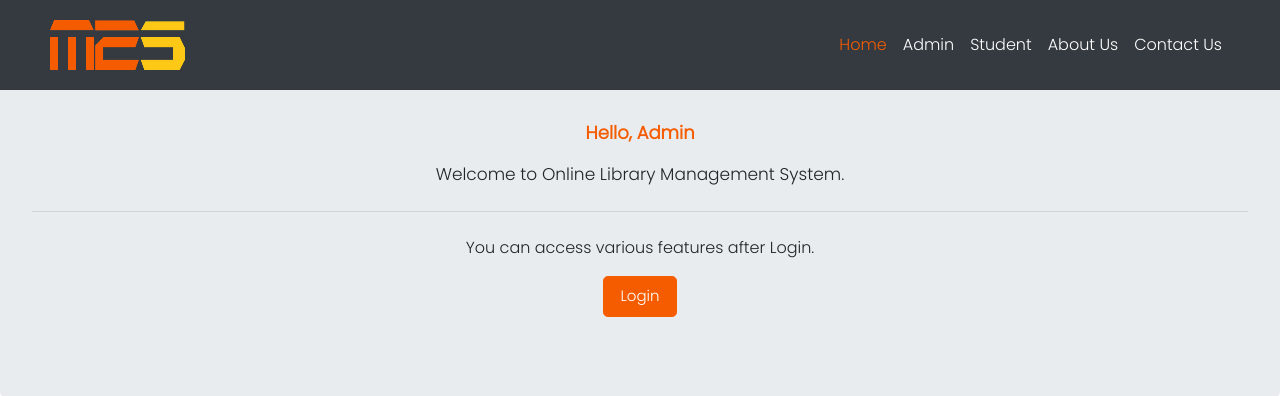
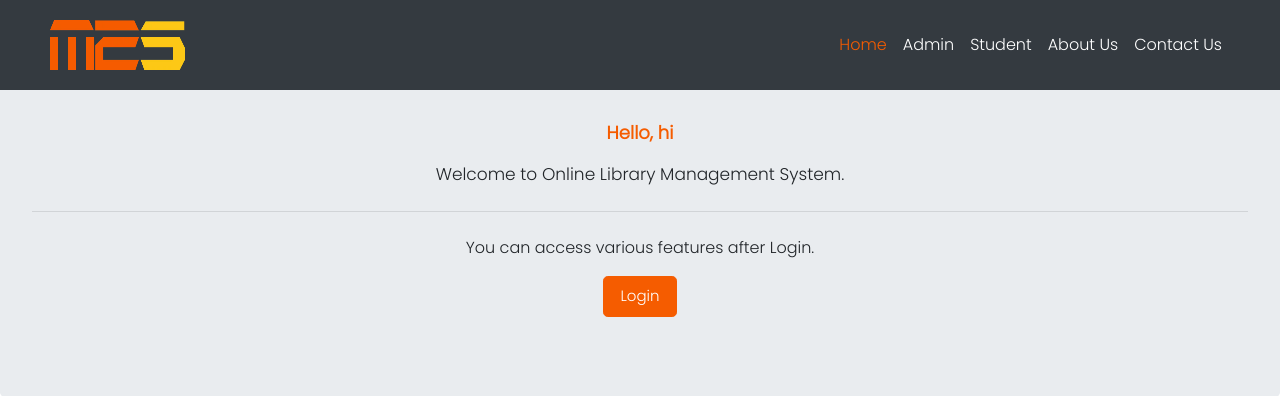
Before and after one commit to Mithun2505/lms, a Django app: page /adminclick in a window 1280 px wide. Shown: the top 396 px of the page. Run offline with Django 3.2, Linux system fonts and the light colour scheme; some libraries are stand-ins or nearby versions.

Commit message:
Update adminclick.html

```diff
--- a/templates/library/adminclick.html
+++ b/templates/library/adminclick.html
@@ -24,7 +24,7 @@
 <br><br>
   <div class="jumbotron">
     <div style="text-align: center;">
-      <h1 class="heading">Hello, Admin</h1>
+      <h1 class="heading">Hello, hi</h1>
 
     </div>
     <p class="lead">Welcome to Online Library Management System.</p>
```
